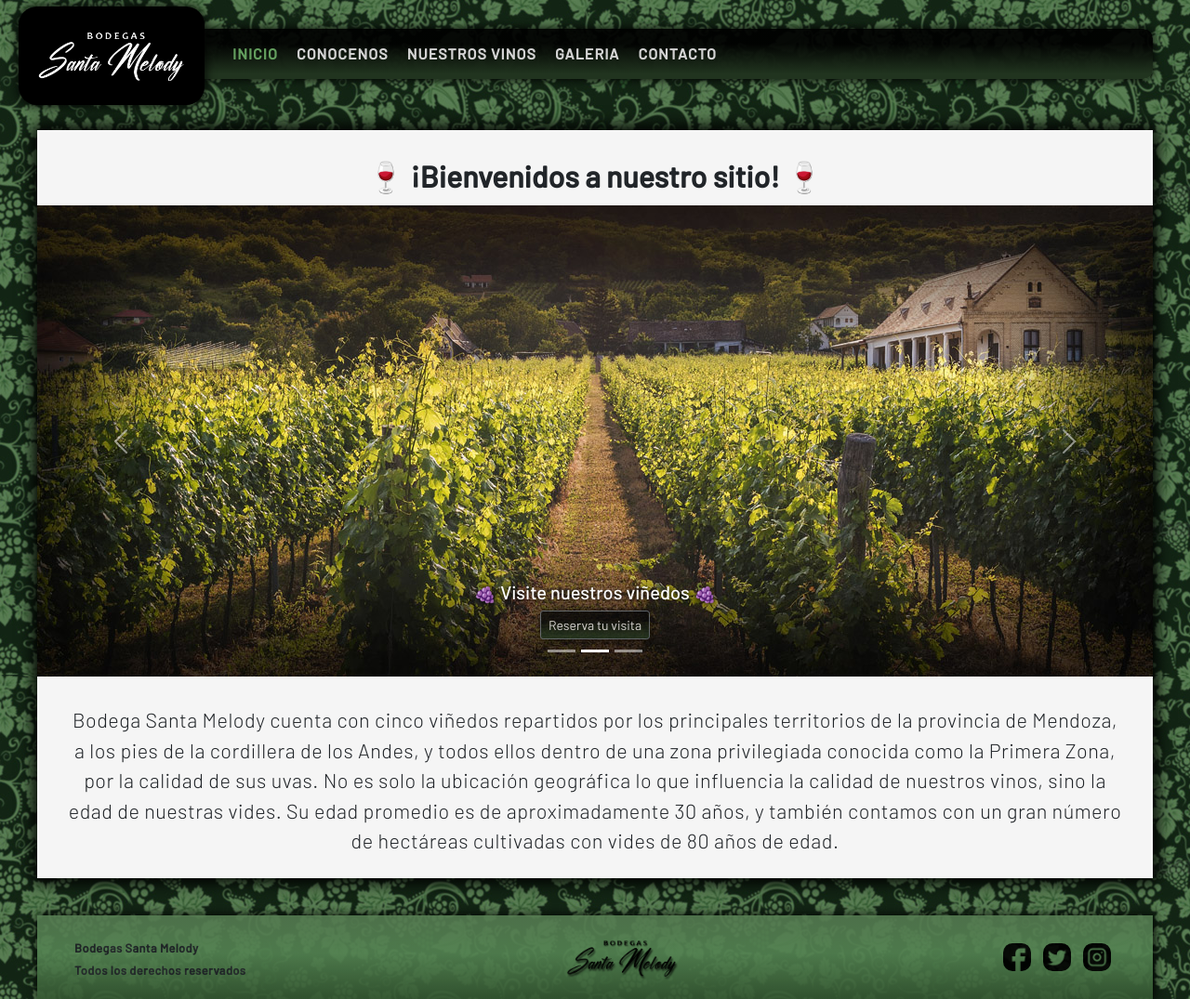
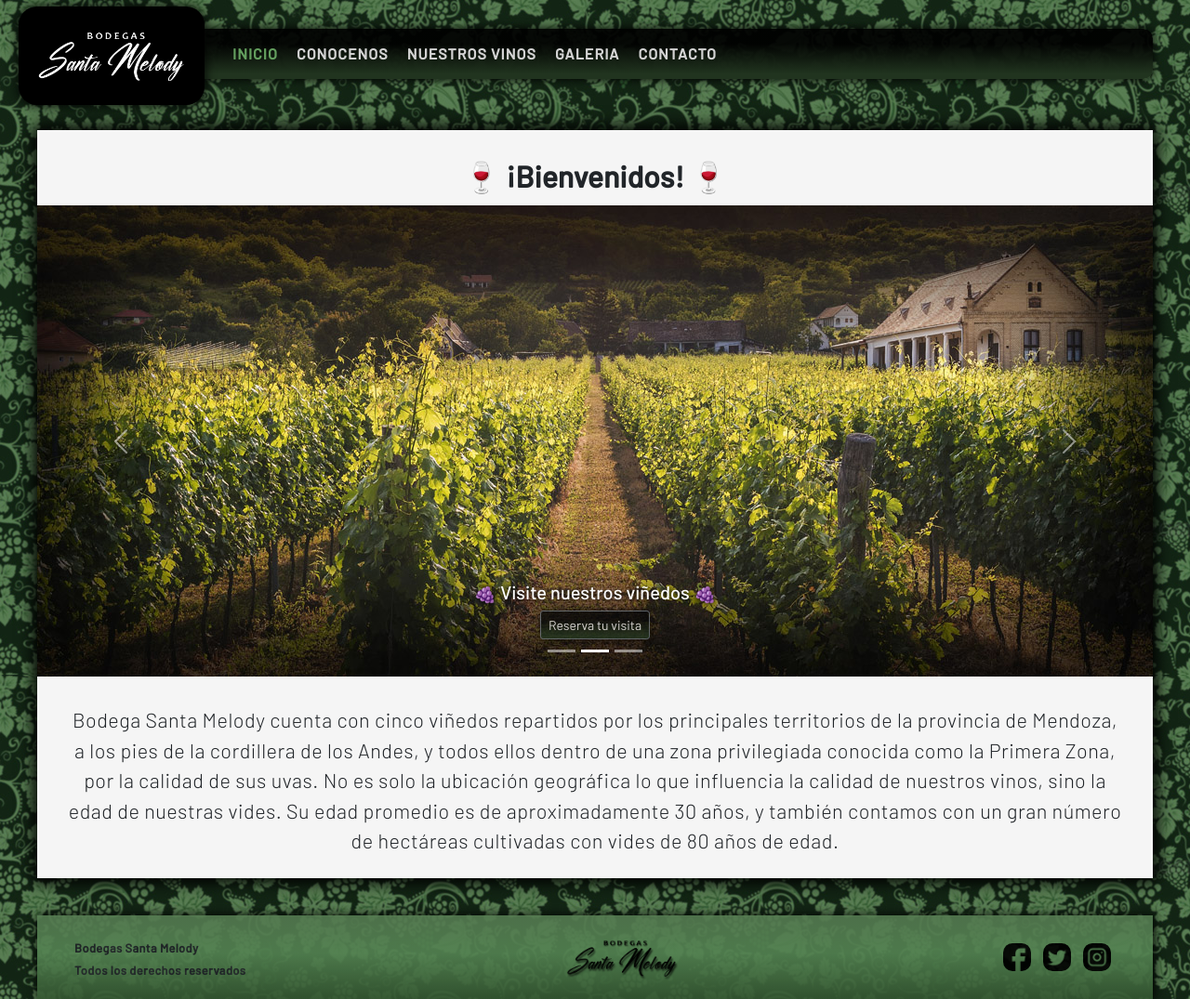
Before and after one commit to kevcamargo/BodegasSantaMelody, a plain HTML site: page index.html in a window 1280 px wide. Shown: the whole page at 93% size. Drawn offline with nearby package versions, Linux system fonts and the light colour scheme.

Commit message:
Modificacion al titulo del index

```diff
--- a/index.html
+++ b/index.html
@@ -80,7 +80,7 @@
         <main>
             <div class="contenedorMain">
                 <!-- Titulo de la pagina -->
-                <h1 data-aos="zoom-out" data-aos-duration="800" class="main__titulo"> 🍷 ¡Bienvenidos a nuestro sitio! 🍷</h1>
+                <h1 data-aos="zoom-out" data-aos-duration="800" class="main__titulo"> 🍷 ¡Bienvenidos! 🍷</h1>
                 <!-- Contenido o resto de la pagina -->
 
                 <section>
```
